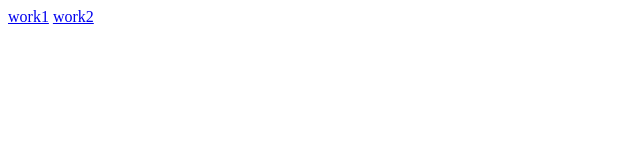
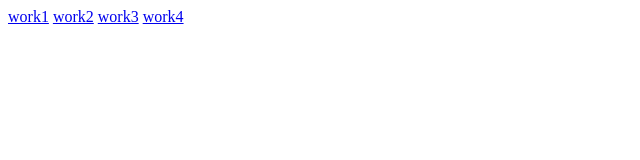
Before and after one commit to zhongminglei/zhongminglei.github.io, a plain HTML site: page index.html in a window 1280 px wide. Shown: the whole page, without its empty margins (0-640 px from the left). Drawn offline with Linux system fonts and the light colour scheme.

Commit message:
Update index.html

```diff
--- a/index.html
+++ b/index.html
@@ -7,5 +7,7 @@
 <body>
 <a href="http://zhongminglei.github.io/zml1.html">work1</a>
 <a href="http://zhongminglei.github.io/zml2.html">work2</a>
+<a href="http://zhongminglei.github.io/zml3.html">work3</a>
+<a href="http://zhongminglei.github.io/zml4.html">work4</a>
 </body>
 </html>
```
